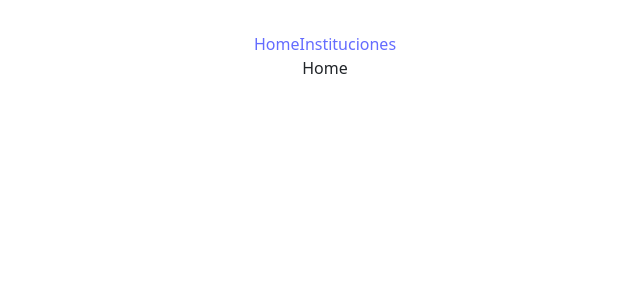
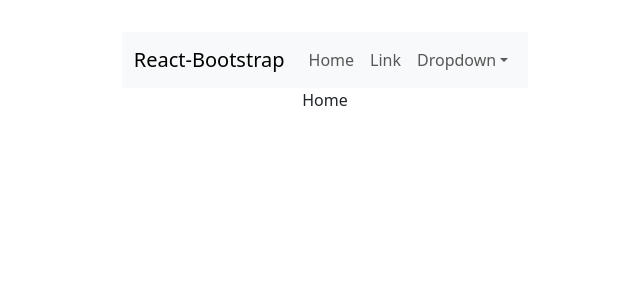
Before and after one commit to theuforyou/event-scanner, a React (Vite) app: page / in a window 1280 px wide. Shown: the top 300 px of the page, without its empty margins (315-955 px from the left). Built offline with nearby package versions, Linux system fonts and the light colour scheme.

Commit message:
integracion de react router

```diff
--- /dev/null
+++ b/src/components/NavMenu/index.tsx
@@ -0,0 +1,35 @@
+import Container from 'react-bootstrap/Container';
+import Nav from 'react-bootstrap/Nav';
+import Navbar from 'react-bootstrap/Navbar';
+import NavDropdown from 'react-bootstrap/NavDropdown';
+
+const NavMenu=() => {
+
+    return (
+        <Navbar expand="lg" className="bg-body-tertiary">
+        <Container>
+          <Navbar.Brand href="#home">React-Bootstrap</Navbar.Brand>
+          <Navbar.Toggle aria-controls="basic-navbar-nav" />
+          <Navbar.Collapse id="basic-navbar-nav">
+            <Nav className="me-auto">
+              <Nav.Link href="#home">Home</Nav.Link>
+              <Nav.Link href="#link">Link</Nav.Link>
+              <NavDropdown title="Dropdown" id="basic-nav-dropdown">
+                <NavDropdown.Item href="#action/3.1">Action</NavDropdown.Item>
+                <NavDropdown.Item href="#action/3.2">
+                  Another action
+                </NavDropdown.Item>
+                <NavDropdown.Item href="#action/3.3">Something</NavDropdown.Item>
+                <NavDropdown.Divider />
+                <NavDropdown.Item href="#action/3.4">
+                  Separated link
+                </NavDropdown.Item>
+              </NavDropdown>
+            </Nav>
+          </Navbar.Collapse>
+        </Container>
+      </Navbar>
+
+    );
+};
+export default NavMenu;
--- a/src/components/Navbar/index.tsx
+++ b/src/components/Navbar/index.tsx
@@ -1,16 +1,29 @@
-import {Link} from "react-router-dom";
-import styles from './navbar.module.css';
+import Container from 'react-bootstrap/Container';
+import Nav from 'react-bootstrap/Nav';
+import Navbar from 'react-bootstrap/Navbar';
+import NavDropdown from 'react-bootstrap/NavDropdown';
+import { NavLink } from 'react-router-dom'; // Only import NavLink here
 
-const Navbar = () => {
+const NavMenu = () => {
+  return (
+    <Navbar expand="lg" className="bg-body-tertiary">
+      <Container>
+        <Navbar.Brand href="/">The U For You</Navbar.Brand>
+        <Navbar.Toggle aria-controls="basic-navbar-nav" />
+        <Navbar.Collapse id="basic-navbar-nav">
+          <Nav className="me-auto">
+            <NavLink to="/">Home</NavLink>
+            <NavLink to="/institucion/test">Instituciones</NavLink>
+            <NavDropdown title="Dropdown" id="basic-nav-dropdown">
+              <NavDropdown.Item href="/institucion/1">Institucion 1</NavDropdown.Item>
+              <NavDropdown.Item href="/institucion/2">Institucion 2</NavDropdown.Item>
+              <NavDropdown.Item href="/institucion/3">Institucion 3</NavDropdown.Item>
+            </NavDropdown>
+          </Nav>
+        </Navbar.Collapse>
+      </Container>
+    </Navbar>
+  );
+};
 
-    return(
-        <>
-            <nav className={styles.container}>
-            <Link to="/">Home</Link>
-            <Link to="/Institucion/Test">Instituciones</Link>
-            </nav>
-
-        </>
-    );
-};
-export default Navbar;
+export default NavMenu;
--- a/src/pages/Home/index.tsx
+++ b/src/pages/Home/index.tsx
@@ -1,10 +1,10 @@
-import Navbar from '../../components/Navbar'
+import NavMenu from '../../components/NavMenu'
 import {Link} from 'react-router-dom';
 const Home = () => {
 
     return(
         <>
-            <Navbar />
+            <NavMenu />
             <div>Home</div>
         </>
     );
--- a/src/pages/Institucion/index.tsx
+++ b/src/pages/Institucion/index.tsx
@@ -1,5 +1,5 @@
 import { useParams } from 'react-router-dom';
-import Navbar from '../../components/Navbar';
+import NavMenu from '../../components/NavMenu';
 
 
 
@@ -7,7 +7,7 @@
 
 return(
     <>
-    <Navbar />
+    <NavMenu />
     <div>SCAN</div>
     </>
 );
```
Also changed, not shown: src/components/NavMenu/navbar.module.css (renamed from src/components/Navbar/navbar.module.css).
